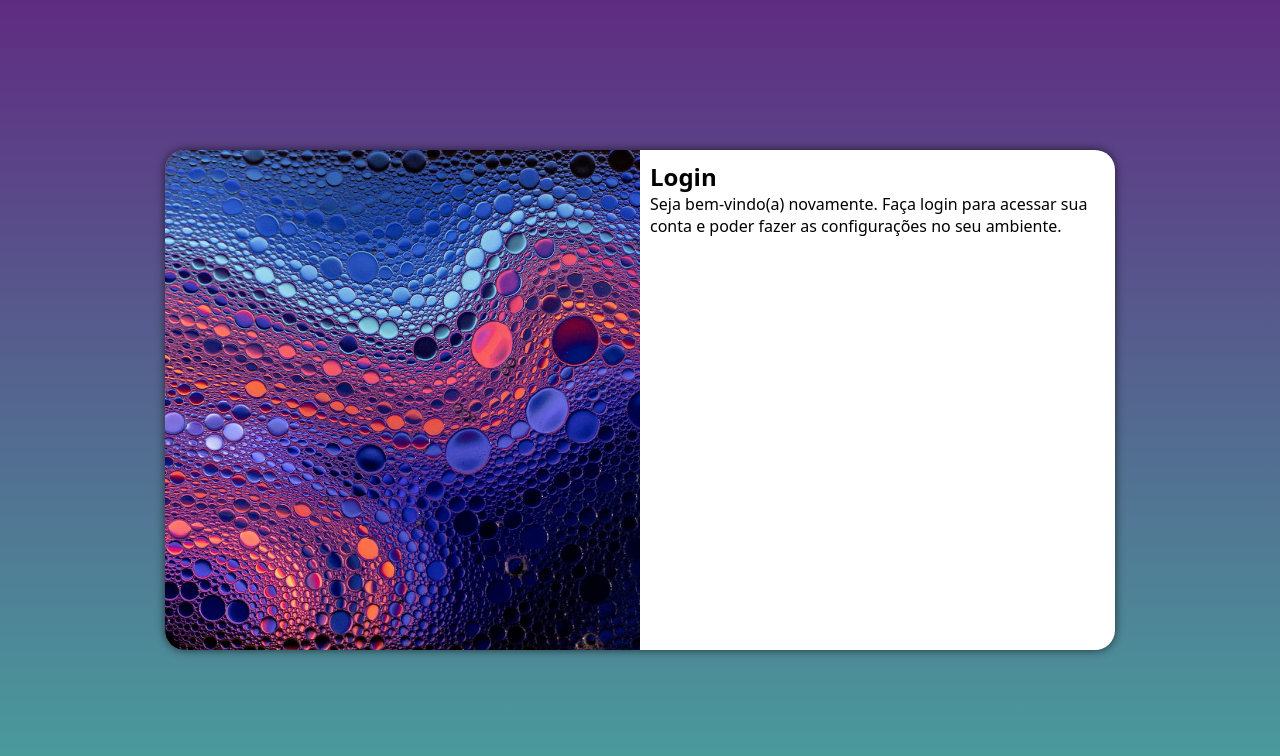
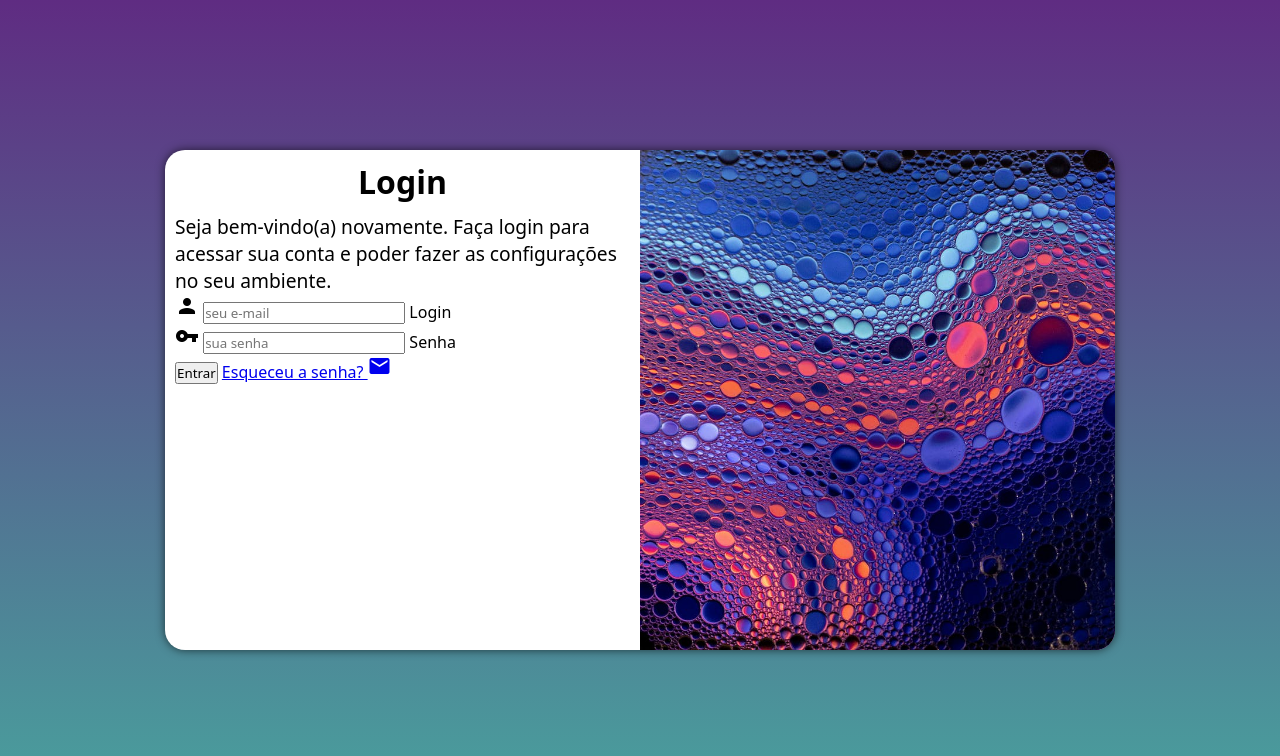
Before and after one commit to P4uloc4rvalho/projeto-login, a plain HTML site: page index.html in a window 1280 px wide. Drawn offline with Linux system fonts and the light colour scheme.

Commit message:
add formulário

```diff
--- a/estilos/media-query.css
+++ b/estilos/media-query.css
@@ -30,6 +30,10 @@
         float: right;
         width: 70%;
     }
+
+    div#form > p {
+        font-size: 1.2em;
+    }
 }
     @media screen and (min-width: 992px)
     {
@@ -42,14 +46,22 @@
         width: 950px;
     }
     section#login > div#img {
+        float: right;
+        width: 50%;
+        height: 100%;
+    }
+
+    section#login > div#form {
         float: left;
         width: 50%;
         height: 100%;
     }
 
-    section#login > div#form {
-        float: right;
-        width: 50%;
-        height: 100%;
+    div#form > p {
+        font-size: 1.2em;
+    }
+
+    div#form > h1 {
+        font-size: 2em;
     }
 }
--- a/estilos/style.css
+++ b/estilos/style.css
@@ -34,7 +34,7 @@ section#login {
     transform: translate(-50%, -50%);
     background-color: white;
     height: 500px;
-    width: 250px;
+    width: 251px;
     border-radius: 20px;
     overflow: hidden;
     box-shadow: 0px 0px 10px rgba(0, 0, 0, 0.63);
@@ -54,3 +54,12 @@ section#login > div#form {
     display: block;
     padding: 10px;
 }
+
+div#form > h1 {
+    text-align: center;
+    margin-bottom: 10px ;
+}
+
+div#form > p {
+    font-size: 0.8em;
+}
--- a/index.html
+++ b/index.html
@@ -4,6 +4,7 @@
     <meta charset="UTF-8">
     <meta name="viewport" content="width=device-width, initial-scale=1.0">
     <title>Login</title>
+    <link rel="stylesheet" href="https://fonts.googleapis.com/icon?family=Material+Icons">
     <link rel="stylesheet" href="estilos/style.css">
     <link rel="stylesheet" href="estilos/media-query.css">
 </head>
@@ -16,8 +17,21 @@
             <div id="form">
                 <h1>Login</h1>
                 <p>Seja bem-vindo(a) novamente. Faça login para acessar sua conta e poder fazer as configurações no seu ambiente.</p>
-                <form action="login.php" method="post">
-
+                <form action="login.php" method="post" autocomplete="on">
+                    <div class="campo">
+                        <i class="material-icons">person</i>
+                        <input type="email" name="login" id="ilogin" placeholder="seu e-mail" autocomplete="email" required maxlength="30">
+                        <label for="ilogin">Login</label>
+                    </div>
+                    <div class="campo">
+                        <i class="material-icons">vpn_key</i>
+                        <input type="password" name="senha" id="isenha" placeholder="sua senha" autocomplete="current-password" required minlength="8" maxlength="20">
+                        <label for="isenha">Senha</label>
+                    </div>
+                    <input type="submit" value="Entrar">
+                    <a href="esqueci.html">
+                        Esqueceu a senha? <i class="material-icons">mail</i>
+                    </a>
                 </form>
             </div>
         </section>
```
